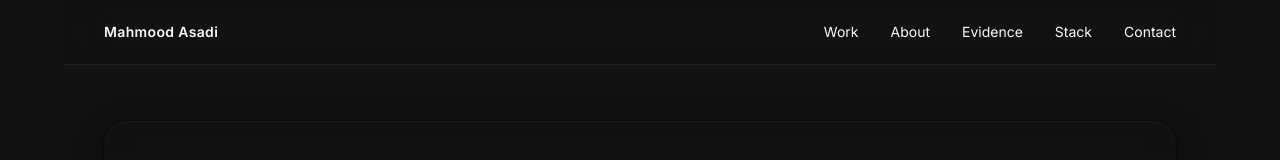
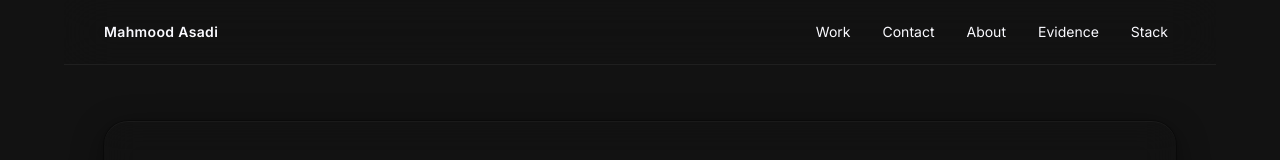
Before and after one commit to moodyguyhub/asadi-ai, a Next.js app: page / in a window 1280 px wide. Shown: the top 160 px of the page. Built offline with nearby package versions, Linux system fonts and the light colour scheme.

Commit message:
polish: show Contact in top nav

```diff
--- a/src/components/top-nav.tsx
+++ b/src/components/top-nav.tsx
@@ -5,10 +5,10 @@ import { site } from "@/content/site";
 
 const links = [
   { label: "Work", href: "#work" },
+  { label: "Contact", href: "#contact" },
   { label: "About", href: "#about" },
   { label: "Evidence", href: "#evidence" },
   { label: "Stack", href: "#stack" },
-  { label: "Contact", href: "#contact" },
 ];
 
 export function TopNav() {
@@ -22,7 +22,7 @@ export function TopNav() {
           {site.name}
         </Link>
         <div
-          className="flex items-center gap-4 sm:gap-8 overflow-x-auto whitespace-nowrap max-w-[70vw] sm:max-w-none pl-2"
+          className="flex items-center gap-3 sm:gap-8 overflow-x-auto whitespace-nowrap max-w-[78vw] sm:max-w-none pl-2 pr-2"
           role="navigation"
           aria-label="Page sections"
         >
```
